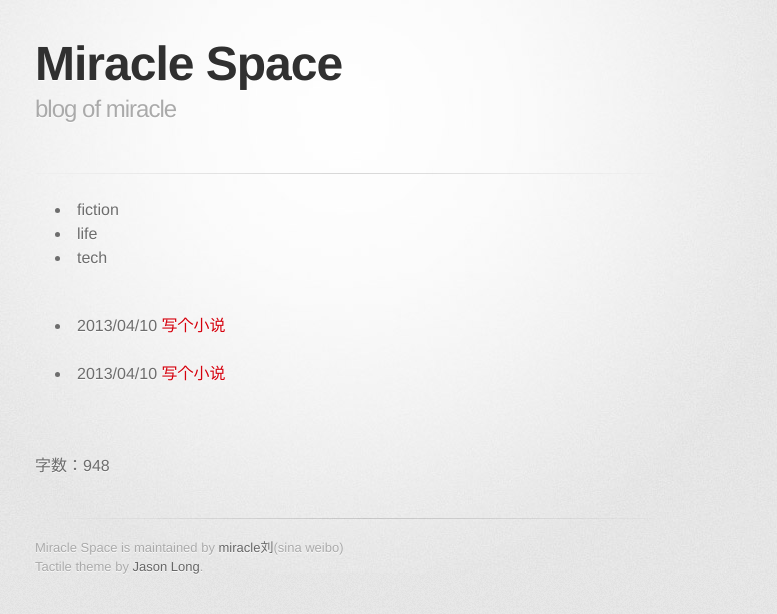
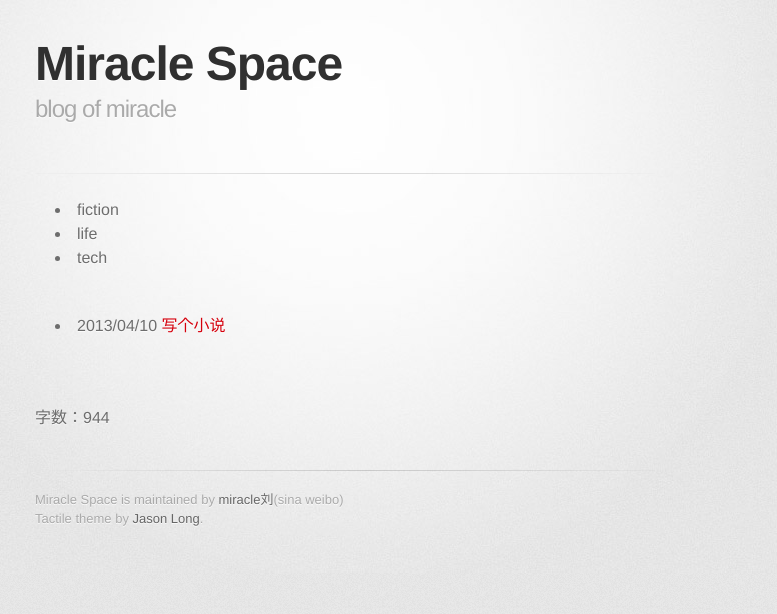
Before and after one commit to miraclestar/myblog, a Jekyll site: the page built from index.html, in a window 1280 px wide. Shown: the top 614 px of the page, without its empty margins (295-1072 px from the left). Built offline with Jekyll 4.4.1, drawn with Linux system fonts in a browser that asks for light colours; nearby versions of some CDN libraries; some web fonts are replaced; Markdown is read by kramdown in place of the engine named in the settings.

```diff
--- a/_posts/2013-04-08-git-pages.html
+++ b/_posts/2013-04-08-git-pages.html
@@ -1,6 +1,7 @@
 ---
 layout: default
 title: 终于搞定git pages
+category:tech
 ---
 <h2>{{ page.title }}</h2>
 <p>一开始用了github的一键生成，十分简单<br>
--- a/_posts/2013-04-09-git-config.html
+++ b/_posts/2013-04-09-git-config.html
@@ -1,6 +1,7 @@
 ---
 layout: default
 title: windows下如何配置github ssh 公钥
+category:tech
 ---
 <h2>{{ page.title }}</h2>
  <div>1. 安装git，从程序目录打开 "Git Bash"&nbsp;</div><div>2. 键入命令：ssh-keygen -t rsa -C "email@email.com"</div>
--- a/index.html
+++ b/index.html
@@ -22,19 +22,19 @@ title: Miracle Space
     	<li id='life' onclick="showl()">
     		life
     	</li>
-    	<li id='tech' onclick="showt">
+    	<li id='tech' onclick="showt()">
     		tech
     	</li>
     </ul>
 
-   <ul id='post'>
+<ul id='post'>
 	{% for post in site.categories.fiction %}
 　　	<li id='f'>{{ post.date |  date: "%Y/%m/%d" }} <a href="{{ site.baseurl }}{{ post.url }}">{{ post.title }}</a></li>
 　　{% endfor %}
 　　	{% for post in site.categories.life %}
 　　	<li id='l'>{{ post.date |  date: "%Y/%m/%d" }} <a href="{{ site.baseurl }}{{ post.url }}">{{ post.title }}</a></li>
 　　{% endfor %}
-　	{% for post in site.categories.fiction %}
+　	{% for post in site.categories.tech %}
 　　	<li id='t'>{{ post.date |  date: "%Y/%m/%d" }} <a href="{{ site.baseurl }}{{ post.url }}">{{ post.title }}</a></li>
 　　{% endfor %}
 </ul>
```
